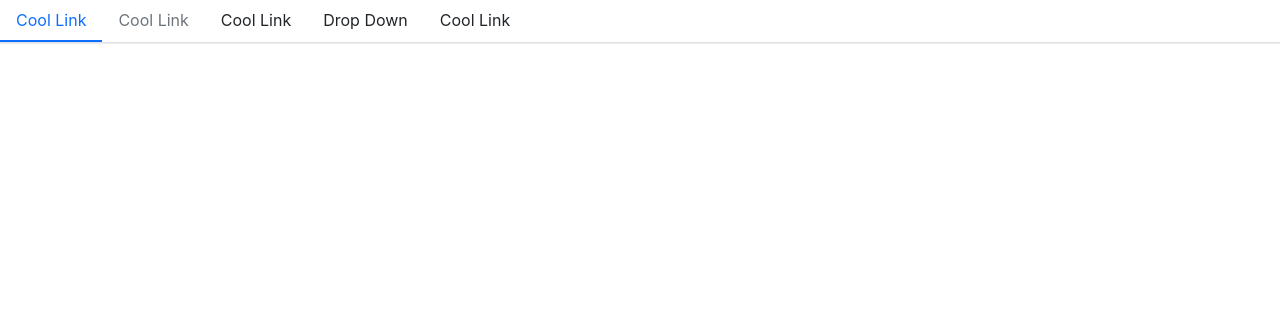
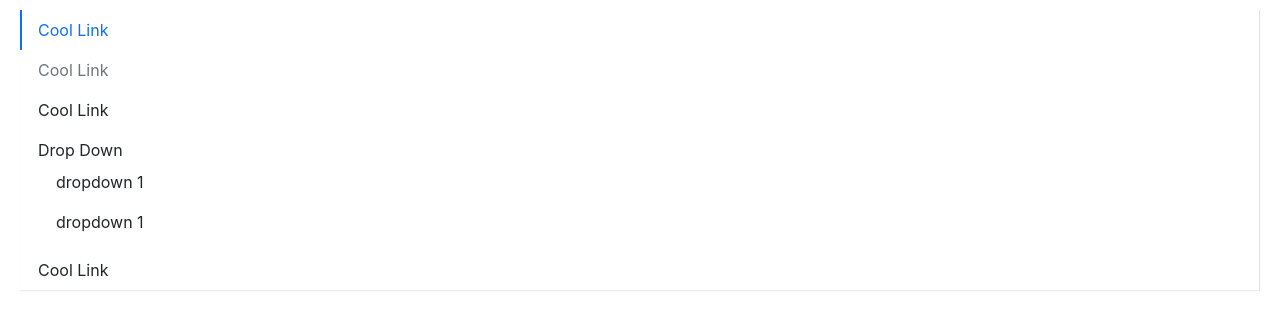
Before and after one commit to ravensroom/viking-ship, a React (Vite) app: page / in a window 1280 px wide. Shown: the top 330 px of the page. Built offline with nearby package versions, Linux system fonts and the light colour scheme.

Commit message:
SubMenu open by default option

```diff
--- a/src/App.tsx
+++ b/src/App.tsx
@@ -7,10 +7,12 @@ function App() {
   return (
     <>
       <Menu
+        mode="vertical"
         defaultIndex={'0'}
         onSelect={(index) => {
           //alert(index);
         }}
+        defaultOpenSubMenus={['3']}
       >
         <MenuItem>Cool Link</MenuItem>
         <MenuItem disabled>Cool Link</MenuItem>
--- a/src/components/Menu/menu.tsx
+++ b/src/components/Menu/menu.tsx
@@ -12,12 +12,14 @@ export interface MenuProps {
   style?: React.CSSProperties;
   onSelect?: SelectCallback;
   children?: React.ReactNode;
+  defaultOpenSubMenus?: string[];
 }
 
 interface IMenuContext {
   index: string;
   onSelect?: SelectCallback;
   mode?: MenuMode;
+  defaultOpenSubMenus?: string[];
 }
 
 export const MenuContext = createContext<IMenuContext>({ index: '0' });
@@ -28,6 +30,7 @@ const Menu: React.FC<MenuProps> = ({
   mode,
   style,
   onSelect,
+  defaultOpenSubMenus,
   children,
 }) => {
   const [currentActive, setActive] = useState(defaultIndex);
@@ -42,7 +45,8 @@ const Menu: React.FC<MenuProps> = ({
   const passedContext: IMenuContext = {
     index: currentActive || '0',
     onSelect: handleClick,
-    mode: mode,
+    mode,
+    defaultOpenSubMenus,
   };
   const renderedChildren = () => {
     return React.Children.map(children, (child, index) => {
@@ -70,6 +74,7 @@ const Menu: React.FC<MenuProps> = ({
 Menu.defaultProps = {
   defaultIndex: '0',
   mode: 'horizontal',
+  defaultOpenSubMenus: [],
 };
 
 export default Menu;
--- a/src/components/Menu/subMenu.tsx
+++ b/src/components/Menu/subMenu.tsx
@@ -16,8 +16,11 @@ const SubMenu: React.FC<SubMenuProps> = ({
   className,
   children,
 }) => {
-  const [menuOpen, setMenuOpen] = useState(false);
   const context = useContext(MenuContext);
+  const openSubMenus = context.defaultOpenSubMenus as Array<string>;
+  const shouldOpen =
+    index && context.mode === 'vertical' ? openSubMenus.includes(index) : false;
+  const [menuOpen, setMenuOpen] = useState(shouldOpen);
   const classes = classNames('menu-item submenu-item', className, {
     'is-active': context.index === index,
   });
```
